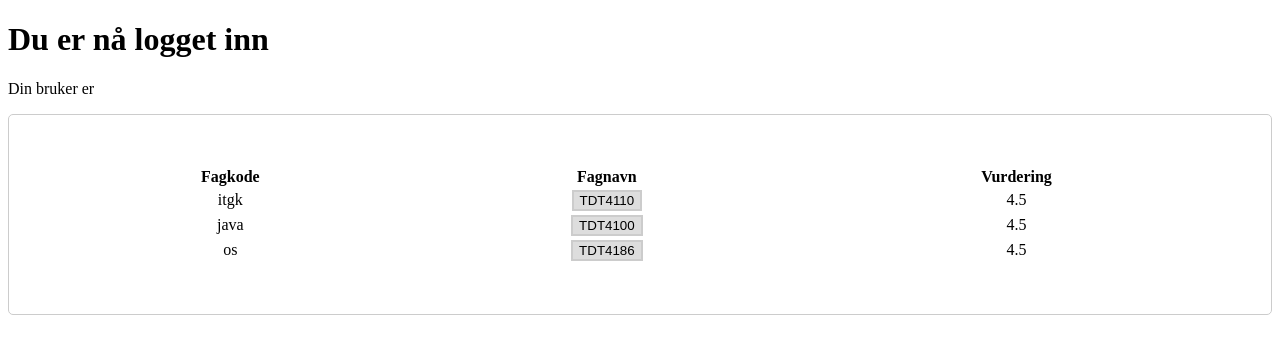
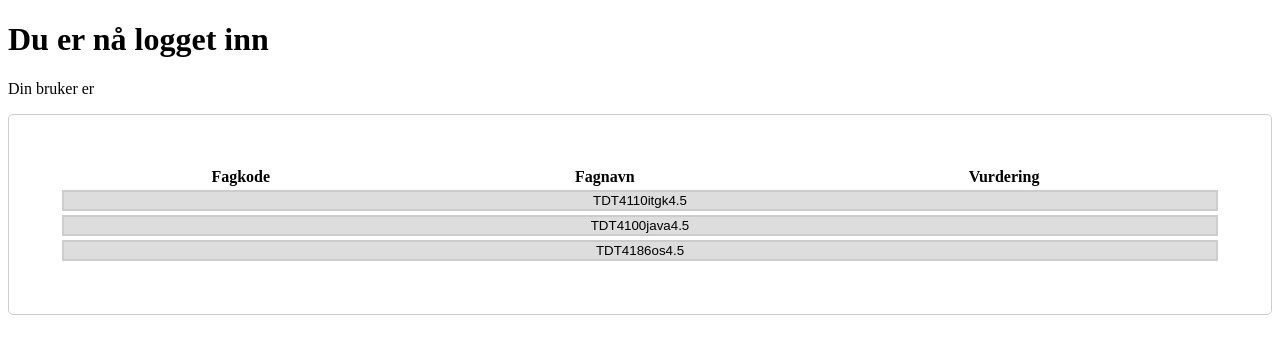
Before and after one commit to rotciw/emnr, a React (Create React App) app in the folder frontend/: page / in a window 1280 px wide. Shown: the top 354 px of the page. Built offline with nearby package versions, Linux system fonts and the light colour scheme; no server answers; sample sign-in values are in the browser's storage.

Commit message:
US2 see better display of course list

```diff
--- a/frontend/src/components/Buttons.tsx
+++ b/frontend/src/components/Buttons.tsx
@@ -22,6 +22,7 @@ const StyledCourseBtn = styled.button`
   border: 2px solid #ccc;
   text-align: center;
   background-color: #ddd;
+  width: 100%;
   :hover {
     background-color: #ccc;
     color: white;
--- a/frontend/src/components/Course.tsx
+++ b/frontend/src/components/Course.tsx
@@ -18,15 +18,15 @@ export const Course: React.FC<CourseProps> = ({
   courseCode,
   score,
   }) => {
+
+    let btnString: String = courseCode.concat(courseName as string).concat(score.toString());
   return (
     <tr>
-        <td>{courseName}</td>
-        <td>
+        <td colSpan={3}>
             <CourseButton clickHandler={handleCourseClick}>
-                {courseCode as string}
+                {btnString as string}
             </CourseButton>
         </td>
-        <td>{score}</td>
     </tr>
 
   );
```
